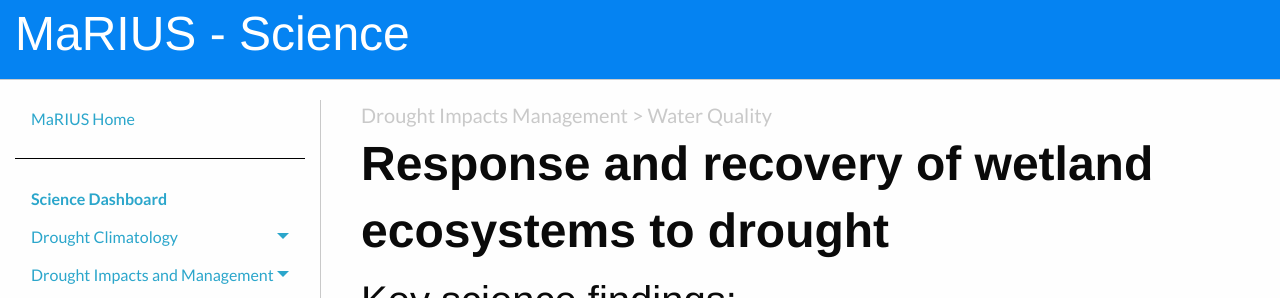
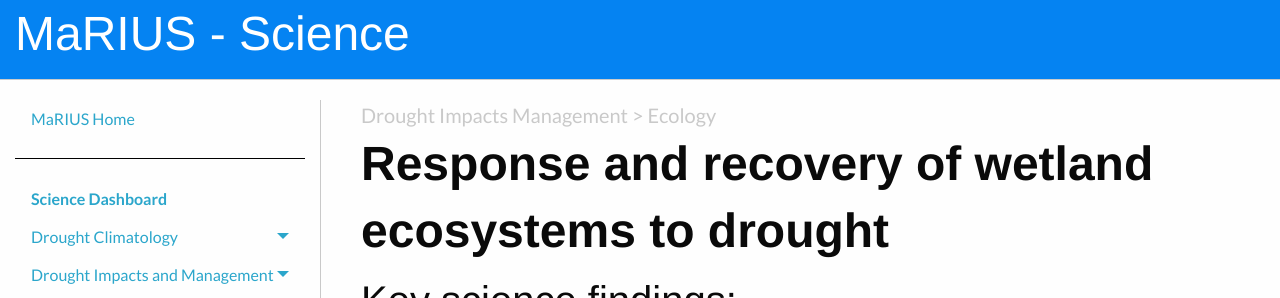
Before and after one commit to VictoriaJJ/mariusdroughtproject.org, a Jekyll site: the page built from _pages/dashboard/science/drought_impacts_management/water_quality/wetlands.md, in a window 1280 px wide. Shown: the top 298 px of the page. Built offline with Jekyll 4.4.1, drawn with Linux system fonts in a browser that asks for light colours.

Commit message:
Updated wetlands.md

```diff
--- a/_pages/dashboard/science/drought_impacts_management/water_quality/wetlands.md
+++ b/_pages/dashboard/science/drought_impacts_management/water_quality/wetlands.md
@@ -1,8 +1,8 @@
 ---
 layout: science
 published: true
-permalink: /dashboard/science/water_quality/wetlands
-subsection: Drought Impacts Management > Water Quality
+permalink: /dashboard/science/ecology/wetlands
+subsection: Drought Impacts Management > Ecology
 _title: Response and recovery of wetland ecosystems to drought
 ---
 
```
